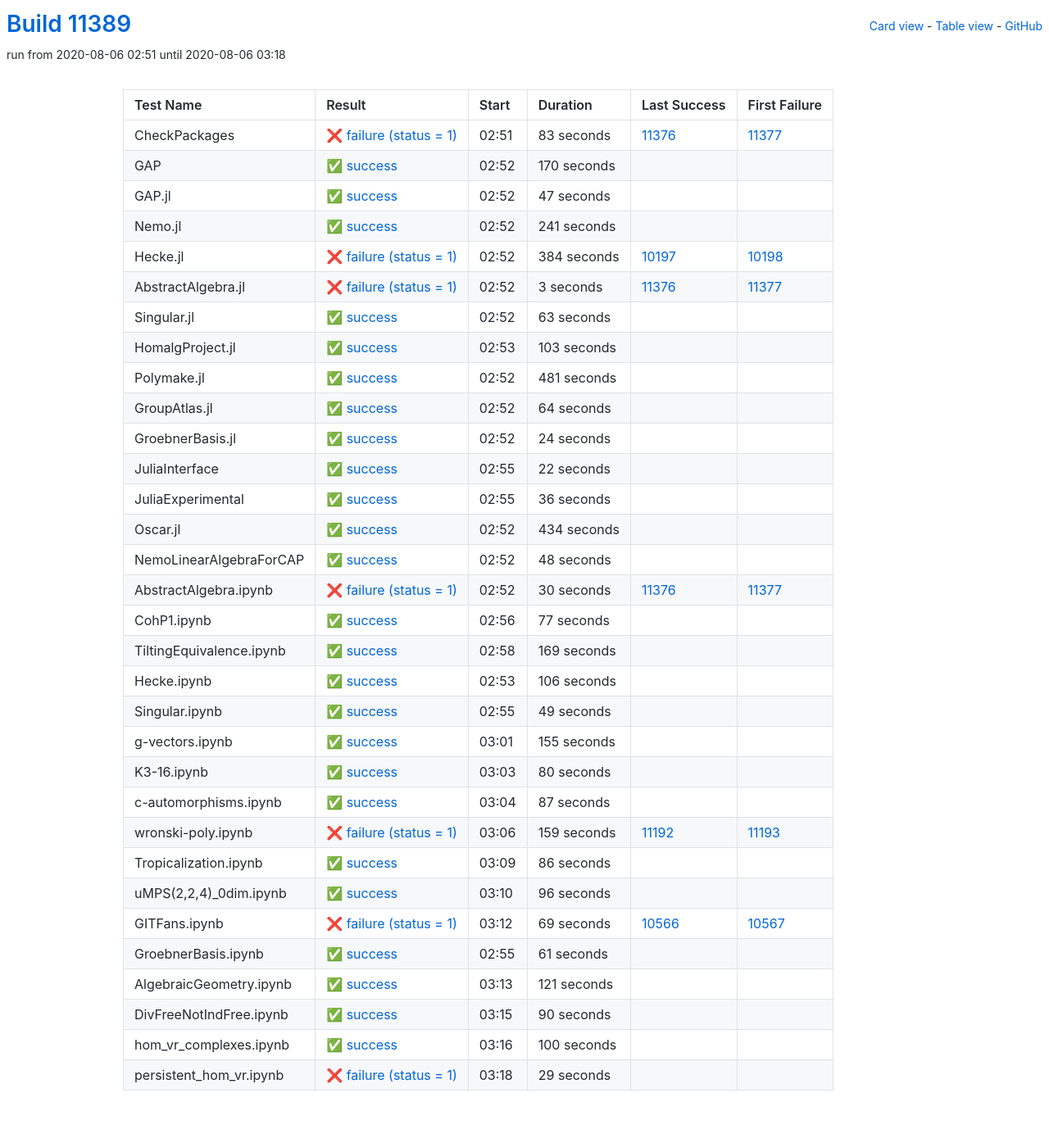
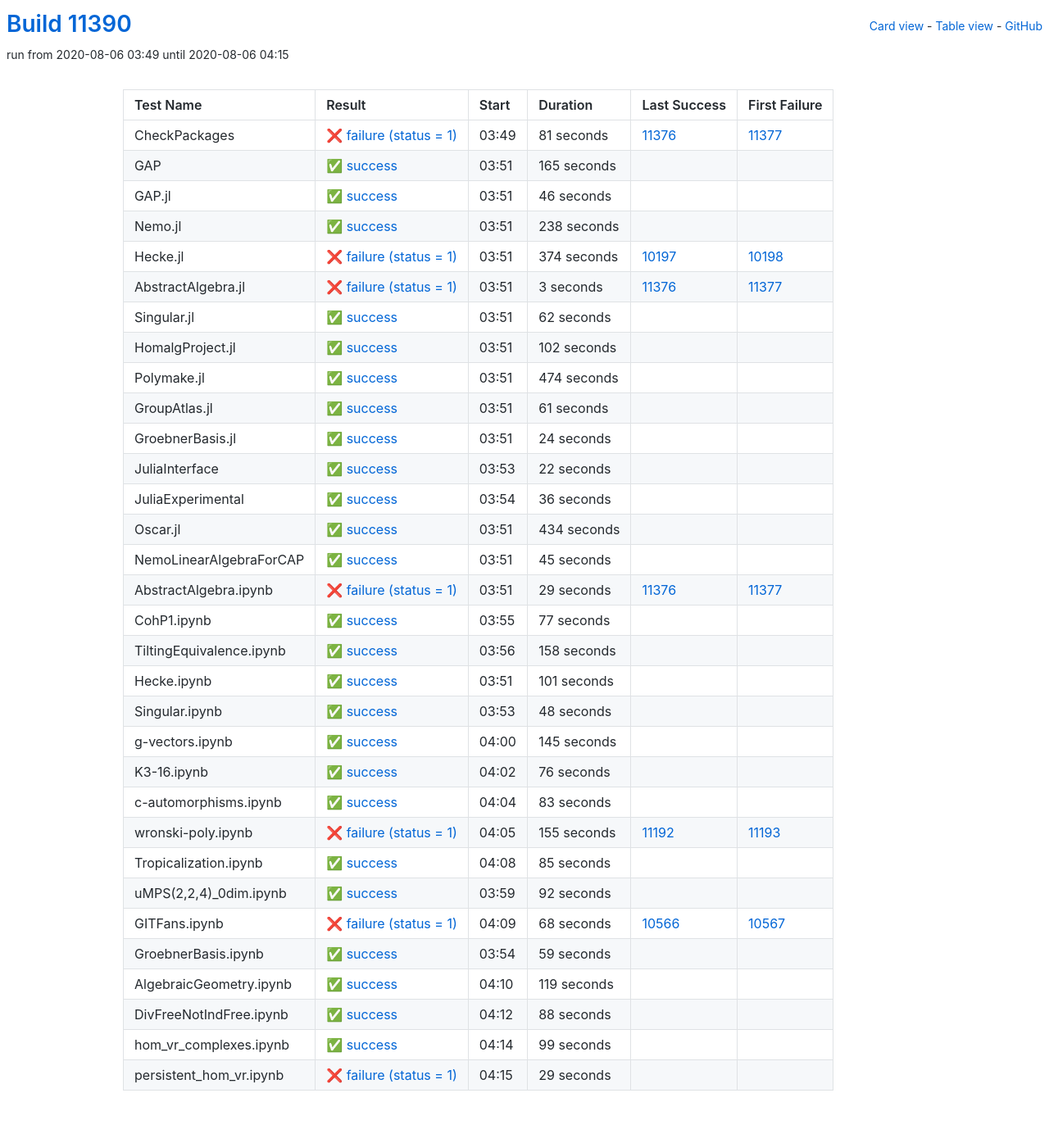
Before and after one commit to oscar-system/oscar-ci-status, a Jekyll site: the page built from table.html, in a window 1280 px wide. Shown: the whole page at 82% size. Built offline with Jekyll 4.4.1, drawn with Linux system fonts in a browser that asks for light colours.

Commit message:
Build #11390

```diff
--- a/_data/ci.yml
+++ b/_data/ci.yml
@@ -1,6 +1,6 @@
 ---
-build: 11389
-build_url: https://oscarci.mathematik.uni-kl.de/job/oscar/11389/
+build: 11390
+build_url: https://oscarci.mathematik.uni-kl.de/job/oscar/11390/
 job: oscar
 organization: oscar-system
 repo: oscar-ci-status
@@ -8,68 +8,68 @@
 tests:
 - name: CheckPackages
   id: checkpackages
-  log: https://oscarci.mathematik.uni-kl.de/job/oscar/11389/artifact/logs/build-11389/CheckPackages.log
-  start: 2020-08-06 02:51
+  log: https://oscarci.mathematik.uni-kl.de/job/oscar/11390/artifact/logs/build-11390/CheckPackages.log
+  start: 2020-08-06 03:49
   success: false
   exitcode: 1
   status: failure
-  duration: 83
+  duration: 81
   last_success: 11376
   last_success_url: https://oscarci.mathematik.uni-kl.de/job/oscar/11376/
   first_failure: 11377
   first_failure_url: https://oscarci.mathematik.uni-kl.de/job/oscar/11377/
 - name: GAP
   id: gap
-  log: https://oscarci.mathematik.uni-kl.de/job/oscar/11389/artifact/logs/build-11389/GAP.log
-  start: 2020-08-06 02:52
+  log: https://oscarci.mathematik.uni-kl.de/job/oscar/11390/artifact/logs/build-11390/GAP.log
+  start: 2020-08-06 03:51
   success: true
   exitcode: 0
   status: success
-  duration: 170
+  duration: 165
   last_success: false
   last_success_url:
   first_failure: false
   first_failure_url:
 - name: GAP.jl
   id: gap-jl
-  log: https://oscarci.mathematik.uni-kl.de/job/oscar/11389/artifact/logs/build-11389/GAP.jl.log
-  start: 2020-08-06 02:52
+  log: https://oscarci.mathematik.uni-kl.de/job/oscar/11390/artifact/logs/build-11390/GAP.jl.log
+  start: 2020-08-06 03:51
   success: true
   exitcode: 0
   status: success
-  duration: 47
+  duration: 46
   last_success: false
   last_success_url:
   first_failure: false
   first_failure_url:
 - name: Nemo.jl
   id: nemo-jl
-  log: https://oscarci.mathematik.uni-kl.de/job/oscar/11389/artifact/logs/build-11389/Nemo.jl.log
-  start: 2020-08-06 02:52
+  log: https://oscarci.mathematik.uni-kl.de/job/oscar/11390/artifact/logs/build-11390/Nemo.jl.log
+  start: 2020-08-06 03:51
   success: true
   exitcode: 0
   status: success
-  duration: 241
+  duration: 238
   last_success: false
   last_success_url:
   first_failure: false
   first_failure_url:
 - name: Hecke.jl
   id: hecke-jl
-  log: https://oscarci.mathematik.uni-kl.de/job/oscar/11389/artifact/logs/build-11389/Hecke.jl.log
-  start: 2020-08-06 02:52
+  log: https://oscarci.mathematik.uni-kl.de/job/oscar/11390/artifact/logs/build-11390/Hecke.jl.log
+  start: 2020-08-06 03:51
   success: false
   exitcode: 1
   status: failure
-  duration: 384
+  duration: 374
   last_success: 10197
   last_success_url: https://oscarci.mathematik.uni-kl.de/job/oscar/10197/
   first_failure: 10198
   first_failure_url: https://oscarci.mathematik.uni-kl.de/job/oscar/10198/
 - name: AbstractAlgebra.jl
   id: abstractalgebra-jl
-  log: https://oscarci.mathematik.uni-kl.de/job/oscar/11389/artifact/logs/build-11389/AbstractAlgebra.jl.log
-  start: 2020-08-06 02:52
+  log: https://oscarci.mathematik.uni-kl.de/job/oscar/11390/artifact/logs/build-11390/AbstractAlgebra.jl.log
+  start: 2020-08-06 03:51
   success: false
   exitcode: 1
   status: failure
@@ -80,56 +80,56 @@
   first_failure_url: https://oscarci.mathematik.uni-kl.de/job/oscar/11377/
 - name: Singular.jl
   id: singular-jl
-  log: https://oscarci.mathematik.uni-kl.de/job/oscar/11389/artifact/logs/build-11389/Singular.jl.log
-  start: 2020-08-06 02:52
+  log: https://oscarci.mathematik.uni-kl.de/job/oscar/11390/artifact/logs/build-11390/Singular.jl.log
+  start: 2020-08-06 03:51
   success: true
   exitcode: 0
   status: success
-  duration: 63
+  duration: 62
   last_success: false
   last_success_url:
   first_failure: false
   first_failure_url:
 - name: HomalgProject.jl
   id: homalgproject-jl
-  log: https://oscarci.mathematik.uni-kl.de/job/oscar/11389/artifact/logs/build-11389/HomalgProject.jl.log
-  start: 2020-08-06 02:53
+  log: https://oscarci.mathematik.uni-kl.de/job/oscar/11390/artifact/logs/build-11390/HomalgProject.jl.log
+  start: 2020-08-06 03:51
   success: true
   exitcode: 0
   status: success
-  duration: 103
+  duration: 102
   last_success: false
   last_success_url:
   first_failure: false
   first_failure_url:
 - name: Polymake.jl
   id: polymake-jl
-  log: https://oscarci.mathematik.uni-kl.de/job/oscar/11389/artifact/logs/build-11389/Polymake.jl.log
-  start: 2020-08-06 02:52
+  log: https://oscarci.mathematik.uni-kl.de/job/oscar/11390/artifact/logs/build-11390/Polymake.jl.log
+  start: 2020-08-06 03:51
   success: true
   exitcode: 0
   status: success
-  duration: 481
+  duration: 474
   last_success: false
   last_success_url:
   first_failure: false
   first_failure_url:
 - name: GroupAtlas.jl
   id: groupatlas-jl
-  log: https://oscarci.mathematik.uni-kl.de/job/oscar/11389/artifact/logs/build-11389/GroupAtlas.jl.log
-  start: 2020-08-06 02:52
+  log: https://oscarci.mathematik.uni-kl.de/job/oscar/11390/artifact/logs/build-11390/GroupAtlas.jl.log
+  start: 2020-08-06 03:51
   success: true
   exitcode: 0
   status: success
-  duration: 64
+  duration: 61
   last_success: false
   last_success_url:
   first_failure: false
   first_failure_url:
 - name: GroebnerBasis.jl
   id: groebnerbasis-jl
-  log: https://oscarci.mathematik.uni-kl.de/job/oscar/11389/artifact/logs/build-11389/GroebnerBasis.jl.log
-  start: 2020-08-06 02:52
+  log: https://oscarci.mathematik.uni-kl.de/job/oscar/11390/artifact/logs/build-11390/GroebnerBasis.jl.log
+  start: 2020-08-06 03:51
   success: true
   exitcode: 0
   status: success
@@ -140,8 +140,8 @@
   first_failure_url:
 - name: JuliaInterface
   id: juliainterface
-  log: https://oscarci.mathematik.uni-kl.de/job/oscar/11389/artifact/logs/build-11389/JuliaInterface.log
-  start: 2020-08-06 02:55
+  log: https://oscarci.mathematik.uni-kl.de/job/oscar/11390/artifact/logs/build-11390/JuliaInterface.log
+  start: 2020-08-06 03:53
   success: true
   exitcode: 0
   status: success
@@ -152,8 +152,8 @@
   first_failure_url:
 - name: JuliaExperimental
   id: juliaexperimental
-  log: https://oscarci.mathematik.uni-kl.de/job/oscar/11389/artifact/logs/build-11389/JuliaExperimental.log
-  start: 2020-08-06 02:55
+  log: https://oscarci.mathematik.uni-kl.de/job/oscar/11390/artifact/logs/build-11390/JuliaExperimental.log
+  start: 2020-08-06 03:54
   success: true
   exitcode: 0
   status: success
@@ -164,8 +164,8 @@
   first_failure_url:
 - name: Oscar.jl
   id: oscar-jl
-  log: https://oscarci.mathematik.uni-kl.de/job/oscar/11389/artifact/logs/build-11389/Oscar.jl.log
-  start: 2020-08-06 02:52
+  log: https://oscarci.mathematik.uni-kl.de/job/oscar/11390/artifact/logs/build-11390/Oscar.jl.log
+  start: 2020-08-06 03:51
   success: true
   exitcode: 0
   status: success
@@ -176,32 +176,32 @@
   first_failure_url:
 - name: NemoLinearAlgebraForCAP
   id: nemolinearalgebraforcap
-  log: https://oscarci.mathematik.uni-kl.de/job/oscar/11389/artifact/logs/build-11389/NemoLinearAlgebraForCAP.log
-  start: 2020-08-06 02:52
+  log: https://oscarci.mathematik.uni-kl.de/job/oscar/11390/artifact/logs/build-11390/NemoLinearAlgebraForCAP.log
+  start: 2020-08-06 03:51
   success: true
   exitcode: 0
   status: success
-  duration: 48
+  duration: 45
   last_success: false
   last_success_url:
   first_failure: false
   first_failure_url:
 - name: AbstractAlgebra.ipynb
   id: abstractalgebra-ipynb
-  log: https://oscarci.mathematik.uni-kl.de/job/oscar/11389/artifact/logs/build-11389/AbstractAlgebra.ipynb.log
-  start: 2020-08-06 02:52
+  log: https://oscarci.mathematik.uni-kl.de/job/oscar/11390/artifact/logs/build-11390/AbstractAlgebra.ipynb.log
+  start: 2020-08-06 03:51
   success: false
   exitcode: 1
   status: failure
-  duration: 30
+  duration: 29
   last_success: 11376
   last_success_url: https://oscarci.mathematik.uni-kl.de/job/oscar/11376/
   first_failure: 11377
   first_failure_url: https://oscarci.mathematik.uni-kl.de/job/oscar/11377/
 - name: CohP1.ipynb
   id: cohp1-ipynb
-  log: https://oscarci.mathematik.uni-kl.de/job/oscar/11389/artifact/logs/build-11389/CohP1.ipynb.log
-  start: 2020-08-06 02:56
+  log: https://oscarci.mathematik.uni-kl.de/job/oscar/11390/artifact/logs/build-11390/CohP1.ipynb.log
+  start: 2020-08-06 03:55
   success: true
   exitcode: 0
   status: success
@@ -212,176 +212,176 @@
   first_failure_url:
 - name: TiltingEquivalence.ipynb
   id: tiltingequivalence-ipynb
-  log: https://oscarci.mathematik.uni-kl.de/job/oscar/11389/artifact/logs/build-11389/TiltingEquivalence.ipynb.log
-  start: 2020-08-06 02:58
+  log: https://oscarci.mathematik.uni-kl.de/job/oscar/11390/artifact/logs/build-11390/TiltingEquivalence.ipynb.log
+  start: 2020-08-06 03:56
   success: true
   exitcode: 0
   status: success
-  duration: 169
+  duration: 158
   last_success: false
   last_success_url:
   first_failure: false
   first_failure_url:
 - name: Hecke.ipynb
   id: hecke-ipynb
-  log: https://oscarci.mathematik.uni-kl.de/job/oscar/11389/artifact/logs/build-11389/Hecke.ipynb.log
-  start: 2020-08-06 02:53
+  log: https://oscarci.mathematik.uni-kl.de/job/oscar/11390/artifact/logs/build-11390/Hecke.ipynb.log
+  start: 2020-08-06 03:51
   success: true
   exitcode: 0
   status: success
-  duration: 106
+  duration: 101
   last_success: false
   last_success_url:
   first_failure: false
   first_failure_url:
 - name: Singular.ipynb
   id: singular-ipynb
-  log: https://oscarci.mathematik.uni-kl.de/job/oscar/11389/artifact/logs/build-11389/Singular.ipynb.log
-  start: 2020-08-06 02:55
+  log: https://oscarci.mathematik.uni-kl.de/job/oscar/11390/artifact/logs/build-11390/Singular.ipynb.log
+  start: 2020-08-06 03:53
   success: true
   exitcode: 0
   status: success
-  duration: 49
+  duration: 48
   last_success: false
   last_success_url:
   first_failure: false
   first_failure_url:
 - name: g-vectors.ipynb
   id: g-vectors-ipynb
-  log: https://oscarci.mathematik.uni-kl.de/job/oscar/11389/artifact/logs/build-11389/g-vectors.ipynb.log
-  start: 2020-08-06 03:01
+  log: https://oscarci.mathematik.uni-kl.de/job/oscar/11390/artifact/logs/build-11390/g-vectors.ipynb.log
+  start: 2020-08-06 04:00
   success: true
   exitcode: 0
   status: success
-  duration: 155
+  duration: 145
   last_success: false
   last_success_url:
   first_failure: false
   first_failure_url:
 - name: K3-16.ipynb
   id: k3-16-ipynb
-  log: https://oscarci.mathematik.uni-kl.de/job/oscar/11389/artifact/logs/build-11389/K3-16.ipynb.log
-  start: 2020-08-06 03:03
+  log: https://oscarci.mathematik.uni-kl.de/job/oscar/11390/artifact/logs/build-11390/K3-16.ipynb.log
+  start: 2020-08-06 04:02
   success: true
   exitcode: 0
   status: success
-  duration: 80
+  duration: 76
   last_success: false
   last_success_url:
   first_failure: false
   first_failure_url:
 - name: c-automorphisms.ipynb
   id: c-automorphisms-ipynb
-  log: https://oscarci.mathematik.uni-kl.de/job/oscar/11389/artifact/logs/build-11389/c-automorphisms.ipynb.log
-  start: 2020-08-06 03:04
+  log: https://oscarci.mathematik.uni-kl.de/job/oscar/11390/artifact/logs/build-11390/c-automorphisms.ipynb.log
+  start: 2020-08-06 04:04
   success: true
   exitcode: 0
   status: success
-  duration: 87
+  duration: 83
   last_success: false
   last_success_url:
   first_failure: false
   first_failure_url:
 - name: wronski-poly.ipynb
   id: wronski-poly-ipynb
-  log: https://oscarci.mathematik.uni-kl.de/job/oscar/11389/artifact/logs/build-11389/wronski-poly.ipynb.log
-  start: 2020-08-06 03:06
+  log: https://oscarci.mathematik.uni-kl.de/job/oscar/11390/artifact/logs/build-11390/wronski-poly.ipynb.log
+  start: 2020-08-06 04:05
   success: false
   exitcode: 1
   status: failure
-  duration: 159
+  duration: 155
   last_success: 11192
   last_success_url: https://oscarci.mathematik.uni-kl.de/job/oscar/11192/
   first_failure: 11193
   first_failure_url: https://oscarci.mathematik.uni-kl.de/job/oscar/11193/
 - name: Tropicalization.ipynb
   id: tropicalization-ipynb
-  log: https://oscarci.mathematik.uni-kl.de/job/oscar/11389/artifact/logs/build-11389/Tropicalization.ipynb.log
-  start: 2020-08-06 03:09
+  log: https://oscarci.mathematik.uni-kl.de/job/oscar/11390/artifact/logs/build-11390/Tropicalization.ipynb.log
+  start: 2020-08-06 04:08
   success: true
   exitcode: 0
   status: success
-  duration: 86
+  duration: 85
   last_success: false
   last_success_url:
   first_failure: false
   first_failure_url:
 - name: uMPS(2,2,4)_0dim.ipynb
   id: umps-2-2-4-0dim-ipynb
-  log: https://oscarci.mathematik.uni-kl.de/job/oscar/11389/artifact/logs/build-11389/uMPS-2-2-4-_0dim.ipynb.log
-  start: 2020-08-06 03:10
+  log: https://oscarci.mathematik.uni-kl.de/job/oscar/11390/artifact/logs/build-11390/uMPS-2-2-4-_0dim.ipynb.log
+  start: 2020-08-06 03:59
   success: true
   exitcode: 0
   status: success
-  duration: 96
+  duration: 92
   last_success: false
   last_success_url:
   first_failure: false
   first_failure_url:
 - name: GITFans.ipynb
   id: gitfans-ipynb
-  log: https://oscarci.mathematik.uni-kl.de/job/oscar/11389/artifact/logs/build-11389/GITFans.ipynb.log
-  start: 2020-08-06 03:12
+  log: https://oscarci.mathematik.uni-kl.de/job/oscar/11390/artifact/logs/build-11390/GITFans.ipynb.log
+  start: 2020-08-06 04:09
   success: false
   exitcode: 1
   status: failure
-  duration: 69
+  duration: 68
   last_success: 10566
   last_success_url: https://oscarci.mathematik.uni-kl.de/job/oscar/10566/
   first_failure: 10567
   first_failure_url: https://oscarci.mathematik.uni-kl.de/job/oscar/10567/
 - name: GroebnerBasis.ipynb
   id: groebnerbasis-ipynb
-  log: https://oscarci.mathematik.uni-kl.de/job/oscar/11389/artifact/logs/build-11389/GroebnerBasis.ipynb.log
-  start: 2020-08-06 02:55
+  log: https://oscarci.mathematik.uni-kl.de/job/oscar/11390/artifact/logs/build-11390/GroebnerBasis.ipynb.log
+  start: 2020-08-06 03:54
   success: true
   exitcode: 0
   status: success
-  duration: 61
+  duration: 59
   last_success: false
   last_success_url:
   first_failure: false
   first_failure_url:
 - name: AlgebraicGeometry.ipynb
   id: algebraicgeometry-ipynb
-  log: https://oscarci.mathematik.uni-kl.de/job/oscar/11389/artifact/logs/build-11389/AlgebraicGeometry.ipynb.log
-  start: 2020-08-06 03:13
+  log: https://oscarci.mathematik.uni-kl.de/job/oscar/11390/artifact/logs/build-11390/AlgebraicGeometry.ipynb.log
+  start: 2020-08-06 04:10
   success: true
   exitcode: 0
   status: success
-  duration: 121
+  duration: 119
   last_success: false
   last_success_url:
   first_failure: false
   first_failure_url:
 - name: DivFreeNotIndFree.ipynb
   id: divfreenotindfree-ipynb
-  log: https://oscarci.mathematik.uni-kl.de/job/oscar/11389/artifact/logs/build-11389/DivFreeNotIndFree.ipynb.log
-  start: 2020-08-06 03:15
+  log: https://oscarci.mathematik.uni-kl.de/job/oscar/11390/artifact/logs/build-11390/DivFreeNotIndFree.ipynb.log
+  start: 2020-08-06 04:12
   success: true
   exitcode: 0
   status: success
-  duration: 90
+  duration: 88
   last_success: false
   last_success_url:
   first_failure: false
   first_failure_url:
 - name: hom_vr_complexes.ipynb
   id: hom-vr-complexes-ipynb
-  log: https://oscarci.mathematik.uni-kl.de/job/oscar/11389/artifact/logs/build-11389/hom_vr_complexes.ipynb.log
-  start: 2020-08-06 03:16
+  log: https://oscarci.mathematik.uni-kl.de/job/oscar/11390/artifact/logs/build-11390/hom_vr_complexes.ipynb.log
+  start: 2020-08-06 04:14
   success: true
   exitcode: 0
   status: success
-  duration: 100
+  duration: 99
   last_success: false
   last_success_url:
   first_failure: false
   first_failure_url:
 - name: persistent_hom_vr.ipynb
   id: persistent-hom-vr-ipynb
-  log: https://oscarci.mathematik.uni-kl.de/job/oscar/11389/artifact/logs/build-11389/persistent_hom_vr.ipynb.log
-  start: 2020-08-06 03:18
+  log: https://oscarci.mathematik.uni-kl.de/job/oscar/11390/artifact/logs/build-11390/persistent_hom_vr.ipynb.log
+  start: 2020-08-06 04:15
   success: false
   exitcode: 1
   status: failure
```
Also changed, not shown: README.md.
